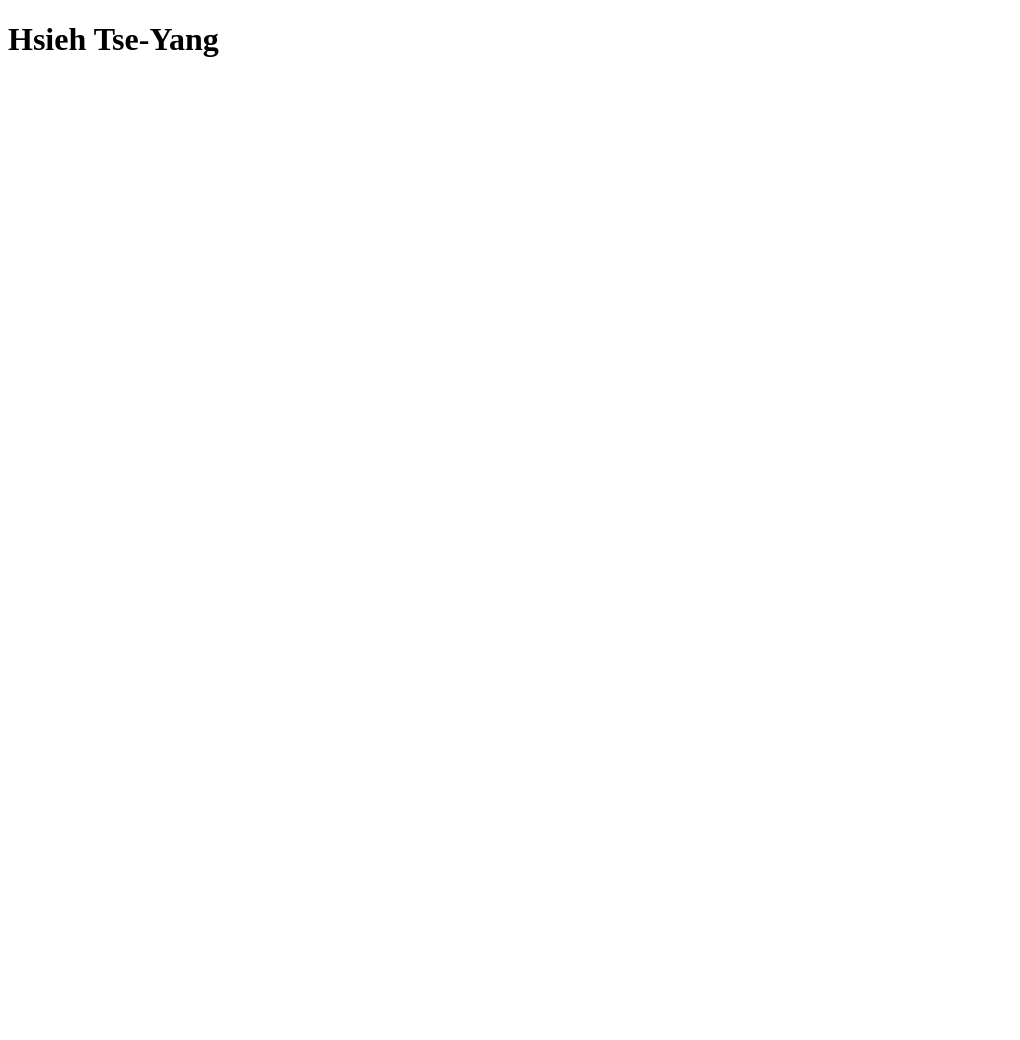
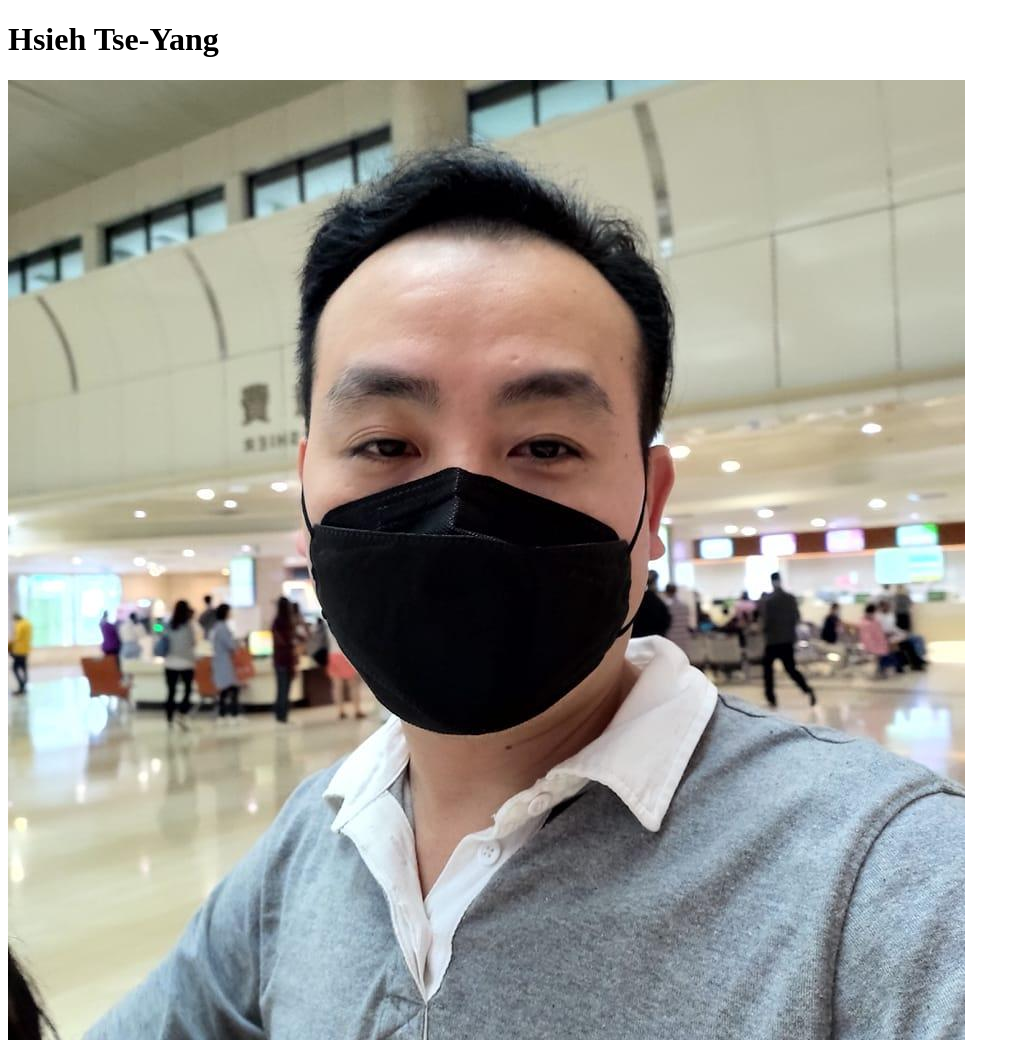
Before and after one commit to hsiehty/hsiehty.github.io, a plain HTML site: page index.html in a window 1280 px wide. Shown: the whole page, without its empty margins (0-1020 px from the left). Before the commit the page ends 800 px from the top, so only its background shows below. Drawn offline with Linux system fonts and the light colour scheme.

Commit message:
Update index.html

```diff
--- a/index.html
+++ b/index.html
@@ -6,5 +6,6 @@
   </head>
   <body>
     <h1>Hsieh Tse-Yang</h1>
+    <img src="hsiehty.jpg">
   </body>
 </html>
```
